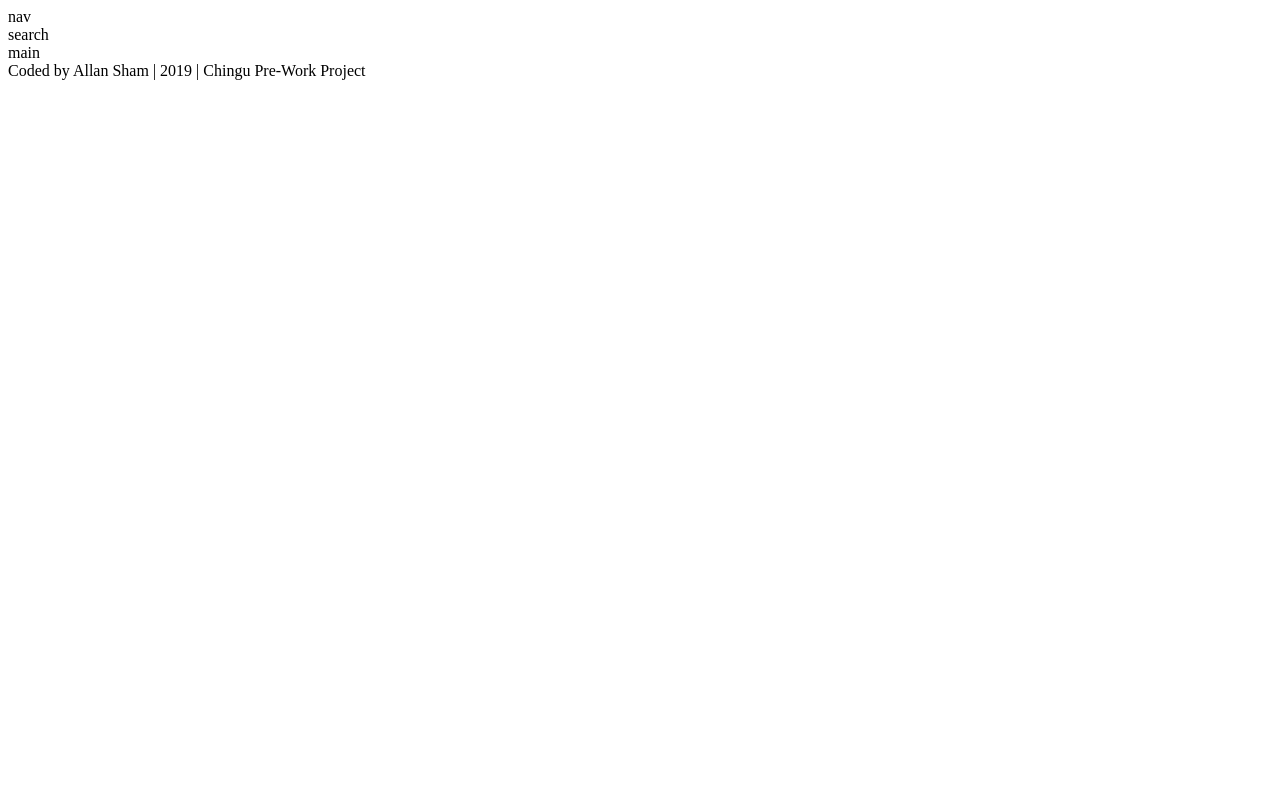
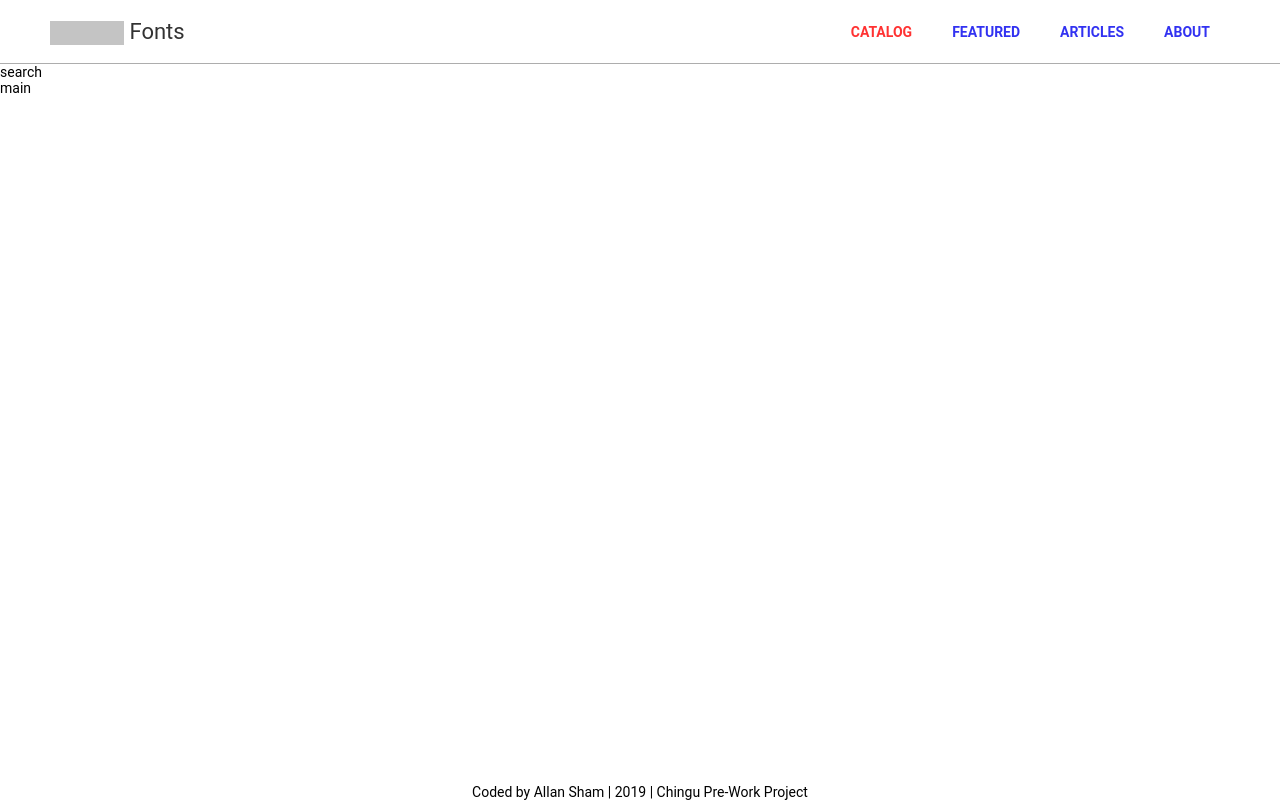
Before and after one commit to shammy8/googlefontsclone, a React (Create React App) app: page / in a window 1280 px wide. Built offline with nearby package versions, Linux system fonts and the light colour scheme; grey boxes are pictures that could not be loaded.

Commit message:
Start a SASS file and begin workin on Navbar.js

```diff
--- /dev/null
+++ b/src/App.css
@@ -0,0 +1,78 @@
+* {
+  padding: 0;
+  margin: 0px;
+  -webkit-box-sizing: border-box;
+          box-sizing: border-box;
+  font-family: "Roboto", sans-serif;
+  font-size: 14px;
+}
+
+header {
+  display: -webkit-box;
+  display: -ms-flexbox;
+  display: flex;
+  height: 64px;
+  border-bottom: solid 1px #adadad;
+  -webkit-box-pack: justify;
+      -ms-flex-pack: justify;
+          justify-content: space-between;
+  padding-left: 50px;
+  padding-right: 50px;
+}
+
+header .google-fonts-title {
+  display: -webkit-box;
+  display: -ms-flexbox;
+  display: flex;
+  -webkit-box-align: center;
+      -ms-flex-align: center;
+          align-items: center;
+}
+
+header .google-fonts-title h1 {
+  font-size: 22px;
+  font-weight: normal;
+  opacity: 0.8;
+}
+
+header .google-fonts-title .google-logo {
+  background-image: url(https://www.gstatic.com/images/branding/googlelogo/1x/googlelogo_dark_color_74x24dp.png);
+  width: 74px;
+  height: 24px;
+  opacity: 0.6;
+  position: relative;
+  bottom: -1px;
+}
+
+header nav ul {
+  display: -webkit-box;
+  display: -ms-flexbox;
+  display: flex;
+  list-style: none;
+  line-height: 64px;
+}
+
+header nav ul li {
+  margin-left: 20px;
+  margin-right: 20px;
+  font-weight: bold;
+  opacity: 0.8;
+}
+
+header nav ul li a {
+  text-decoration: none;
+}
+
+header nav ul li a:visited {
+  color: black;
+}
+
+footer {
+  text-align: center;
+  font-size: 14px;
+  position: fixed;
+  bottom: 0;
+  left: 0;
+  right: 0;
+}
+/*# sourceMappingURL=app.css.map */
--- a/src/App.js
+++ b/src/App.js
@@ -3,6 +3,7 @@ import Navbar from "./Navbar.js";
 import Searchbar from "./Searchbar.js";
 import Main from "./Main.js";
 import Footer from "./Footer.js";
+import "./App.css";
 
 function App() {
   return (
--- a/src/Navbar.js
+++ b/src/Navbar.js
@@ -1,7 +1,43 @@
 import React from "react";
 
 function Navbar() {
-  return <div>nav</div>;
+  return (
+    <header>
+      <div className="google-fonts-title">
+        <div className="google-logo"></div>
+        <h1>&nbsp;Fonts</h1>
+      </div>
+      <nav>
+        <ul>
+          <li>
+            <a style={{ color: "red" }} href={"https://fonts.google.com"}>
+              CATALOG
+            </a>
+          </li>
+          <li>
+            <a href={"https://fonts.google.com/featured"} target="blank">
+              FEATURED
+            </a>
+          </li>
+          <li>
+            <a
+              href={
+                "https://design.google/library/google-fonts/?utm_source=Google&utm_medium=Fonts&utm_campaign=Article%20Tab"
+              }
+              target="blank"
+            >
+              ARTICLES
+            </a>
+          </li>
+          <li>
+            <a href={"https://fonts.google.com/about"} target="blank">
+              ABOUT
+            </a>
+          </li>
+        </ul>
+      </nav>
+    </header>
+  );
 }
 
 export default Navbar;
--- /dev/null
+++ b/src/app.scss
@@ -0,0 +1,63 @@
+* {
+  padding: 0;
+  margin: 0px;
+  box-sizing: border-box;
+  font-family: "Roboto", sans-serif;
+  font-size: 14px;
+}
+
+header {
+  display: flex;
+  height: 64px;
+  border-bottom: solid 1px rgb(173, 173, 173);
+  justify-content: space-between;
+  padding-left: 50px;
+  padding-right: 50px;
+
+  .google-fonts-title {
+    display: flex;
+    align-items: center;
+    h1 {
+      font-size: 22px;
+      font-weight: normal;
+      opacity: 0.8;
+    }
+    .google-logo {
+      background-image: url(https://www.gstatic.com/images/branding/googlelogo/1x/googlelogo_dark_color_74x24dp.png);
+      width: 74px;
+      height: 24px;
+      opacity: 0.6;
+      position: relative;
+      bottom: -1px;
+    }
+  }
+
+  nav {
+    ul {
+      display: flex;
+      list-style: none;
+      line-height: 64px;
+      li {
+        margin-left: 20px;
+        margin-right: 20px;
+        font-weight: bold;
+        opacity: 0.8;
+        a {
+          text-decoration: none;
+          &:visited {
+            color: black;
+          }
+        }
+      }
+    }
+  }
+}
+
+footer {
+  text-align: center;
+  font-size: 14px;
+  position: fixed;
+  bottom: 0;
+  left: 0;
+  right: 0;
+}
```
Also changed, not shown: 1 other file (tests, documents, lock files or other folders).
